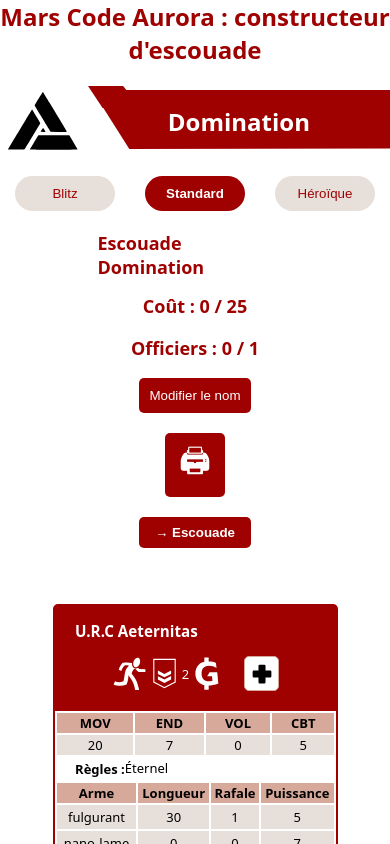
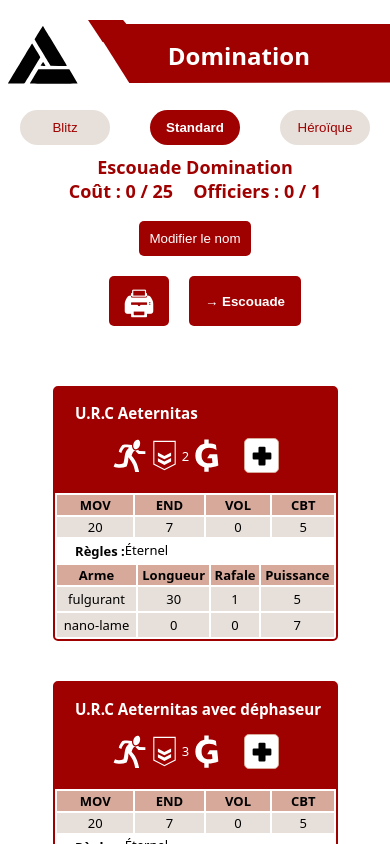
Before and after one commit to Jouvain/MCA_AB_VueJS, a Vue app: page /squad/Domination in a window 390 px wide. Shown: the top 844 px of the page. Built offline with nearby package versions, Linux system fonts and the light colour scheme; the HTML template or start-up script is replaced by a standard one.

Commit message:
feat : sticky Squad UI

```diff
--- a/src/components/Alert.vue
+++ b/src/components/Alert.vue
@@ -68,6 +68,10 @@
             color: $color--mca-red;
             font-weight: bold;
             font-size: larger;
+            margin: 0;
+            @media screen and (max-width: $breakpointMax-mobile) {
+                margin: 0;
+            }
         }
         &_details {
             display: flex;
@@ -75,12 +79,16 @@
             @media screen and (max-width: $breakpointMax-mobile) {
                 flex-direction: column;
                 align-items: center;
+                margin-bottom: 0;
             }
         }
         &_detail {
             margin: $spacing;
             margin-top: 0;
             font-weight: bold;
+            @media screen and (max-width: $breakpointMax-mobile) {
+                margin-bottom: 0;
+            }
         }
     }
 </style>
--- a/src/components/Header.vue
+++ b/src/components/Header.vue
@@ -26,7 +26,7 @@
 
 <template>
   <header class="mca-header">
-    <h1 class="mca-header__title">Mars Code Aurora : constructeur d'escouade</h1>
+    <!-- <h1 class="mca-header__title">Mars Code Aurora</h1> -->
     <div class="mca-header__wrapper">
       <div class="mca-header__bar">
         <router-link to="/factions" class="mca-header__logo-link">
--- a/src/components/Resume.vue
+++ b/src/components/Resume.vue
@@ -106,8 +106,10 @@
                 <p class="resume_text">Coût : {{ squadCost }} / {{ squadLimit }}</p>
                 <p class="resume_text">Officiers : {{ squadOfficerNb }} / {{ officerLimit }}</p>
             </div>
-            <p v-if="!isForPrint" class="resume_text">Coût : {{ squadCost }} / {{ squadLimit }}</p>
-            <p v-if="!isForPrint" class="resume_text">Officiers : {{ squadOfficerNb }} / {{ officerLimit }}</p>
+            <div class="resume_costs--mobile">
+                <p v-if="!isForPrint" class="resume_text">Coût : {{ squadCost }} / {{ squadLimit }}</p>
+                <p v-if="!isForPrint" class="resume_text">Officiers : {{ squadOfficerNb }} / {{ officerLimit }}</p>
+            </div>
         </div>
         <button v-if="!isForPrint" @click="isEditing = !isEditing" class="resume_btn">Modifier le nom</button>
         <div class="resume_edition">
@@ -131,10 +133,13 @@
             color: $color--mca-red;
             font-weight: bold;
             font-size:xx-large;
+            margin-top: 10px;
+            margin-bottom: 0;
             @media screen and (max-width: $breakpointMax-mobile) {
                 font-size: large;
                 justify-content: center;
-                margin-top: $spacing;
+                margin-top: 10px;
+                margin-bottom: 0;
             }
         }
         &_form {
@@ -157,6 +162,7 @@
             color: $color--mca-red;
             font-weight: bold;
             font-size:xx-large;
+            margin-top: 0;
             @media screen and (max-width: $breakpointMax-mobile) {
                 font-size: large;
                 justify-content: center;
@@ -166,12 +172,13 @@
         &_display {
             display: flex;
             align-items: center;
-            flex-direction: row;
+            flex-direction: column;
             justify-content: space-around;
             width: 50%;
             @media screen and (max-width: $breakpointMax-mobile) {
                 flex-direction: column;
                 justify-content: center;
+                width: 100%;
             }
         }
         &_edition {
@@ -185,6 +192,12 @@
             justify-content: space-around;
             gap: 20px;
             margin-top: 0;
+            &--mobile {
+                display: flex;
+                flex-direction: row;
+                justify-content: center;
+                gap: $spacing;
+            }
         }
         .isForPrint {
             display: flex;
--- a/src/views/Squad.vue
+++ b/src/views/Squad.vue
@@ -600,7 +600,7 @@
 </script>
 
 <template>
-
+        <div class="sticky-intel">
             <Header :title="faction ? faction.name : 'Faction inconnue'"></Header>
 
             <Alert v-bind:too-much-igualdad="tooMuchIgualdadCost" :too-expensive="tooExpensive" :too-much-offciers="tooMuchOffciers" :too-much-grades="tooMuchGrades" :too-much-blindes="tooMuchBlindes" />
@@ -615,23 +615,29 @@
             <Captain v-if="captain != null" :captain="captain" />
 
 
-
+            <div class="squad_actions">
                 <div class="print">
                     <button class="print_btn" @click="print">&#x1F5A8</button>
                 </div>
+
+                <div class="mobile-toggle" v-if="isMobile">
+                    <button @click="activePanel = (activePanel === 'faction' ? 'roster' : 'faction')">
+                        {{ activePanel === 'faction' ? '→ Escouade' : '← Faction' }}
+                    </button>
+                </div>
+            </div>
+
 
             <div v-if="faction.name === 'Fortune'" class="squad_modes squad_modes--filters">
                 <div v-for="originalFaction in originalFactionsCalcul" class="squad_mode">
                     <ButtonMode :mode="originalFaction" class="squad_button" :class="{'squad_button--active' : chosenOriginalFaction === originalFaction}" @mode="modifyChosenFaction" />
                 </div>
             </div>
+        </div>
 
 
-        <div class="mobile-toggle" v-if="isMobile">
-            <button @click="activePanel = (activePanel === 'faction' ? 'roster' : 'faction')">
-                {{ activePanel === 'faction' ? '→ Escouade' : '← Faction' }}
-            </button>
-        </div>
+
+
 
         <section class="panels">
             <div class="panels_wrapper" v-show="!isMobile || activePanel === 'faction' ">
@@ -838,9 +844,10 @@
                 padding: $spacing 0;
                 @media screen and (max-width: $breakpointMax-mobile) {
                     display: grid;
-                    grid-template-columns: 1fr 1fr 1fr;
-                    gap: 20px;
-                    padding: 20px;
+                    grid-template-columns: 1fr 1fr 1fr 1fr;
+                    gap: 0;
+                    padding: 5px 20px;
+                    margin-top: 0;
                 }
             }
         }
@@ -857,7 +864,28 @@
                 color: $color--light;
                 font-weight: bold;
             }
+            @media screen and (max-width: $breakpointMax-mobile) {
+                width: 90px;
             }
+        }
+        &_actions {
+            @media screen and (max-width:$breakpointMax-mobile) {
+                display: flex;
+                flex-direction: row;
+                justify-content: center;
+                align-items: center;
+                button {
+                    height: 50px;
+                }
+            }
+        }
+    }
+    .sticky-intel {
+        position: sticky;
+        top: 0;
+        z-index: 100;
+        background: $color--light;
+        // padding-bottom: $spacing;
     }
 
 
```
Lines whose indentation alone changed are shown as unchanged.
